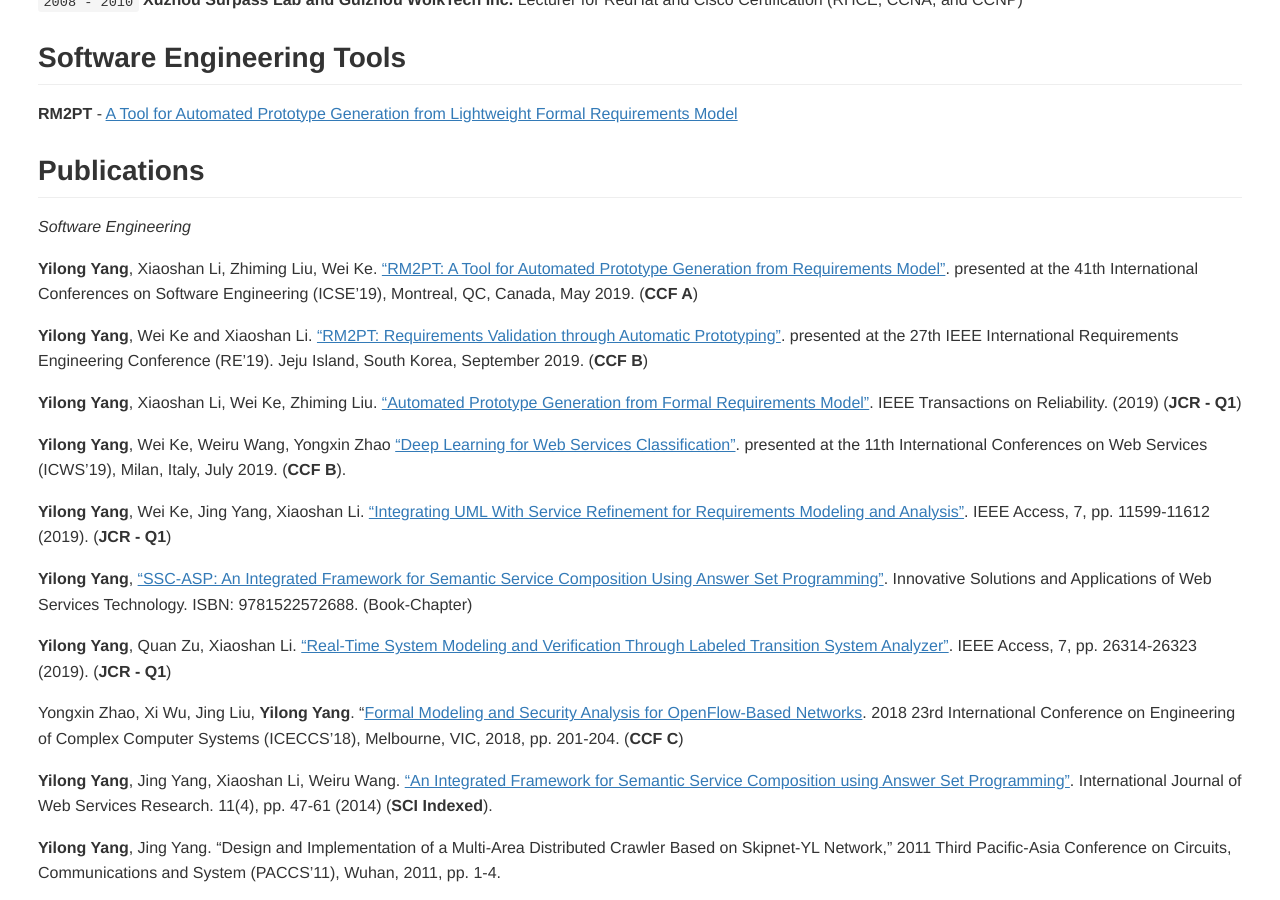
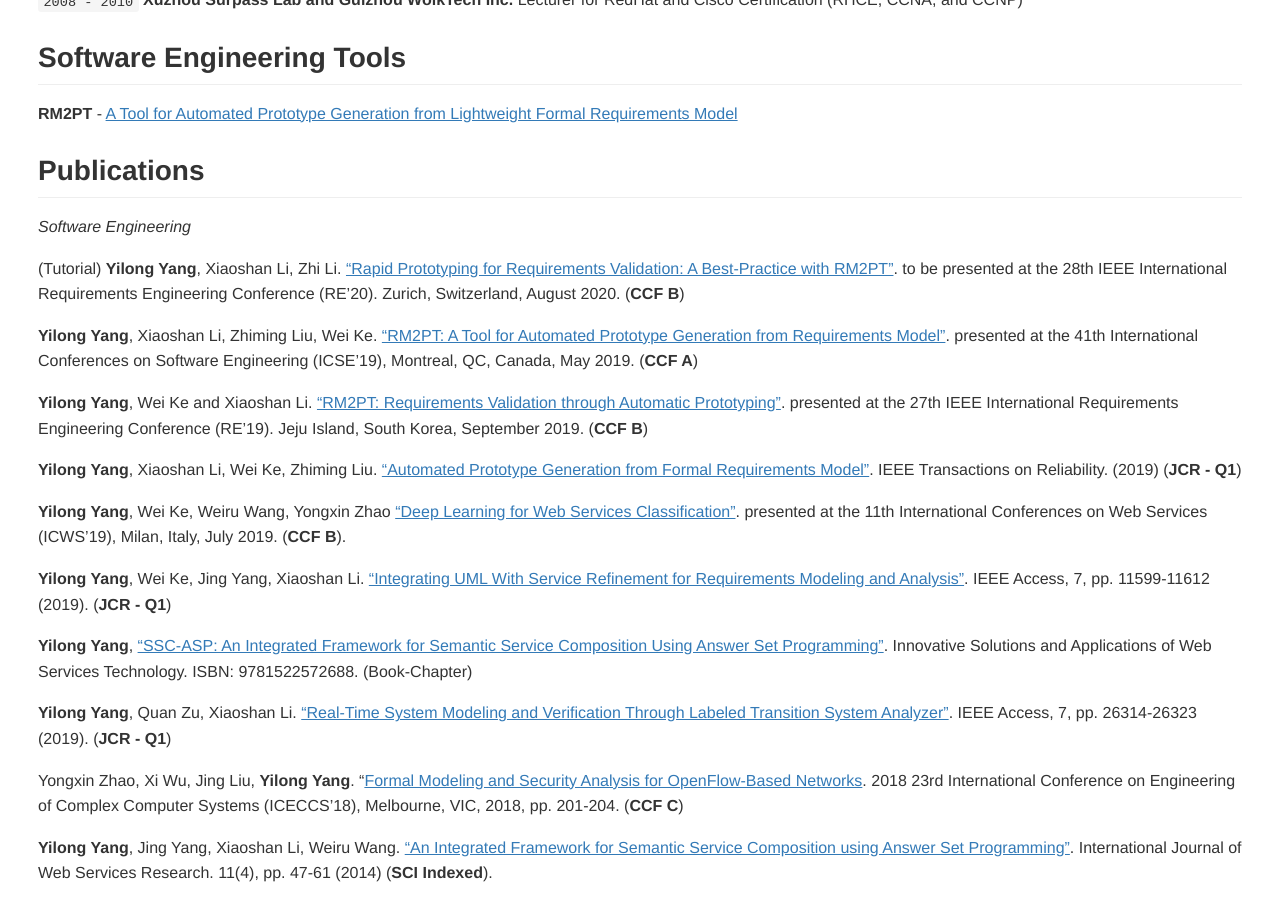
Before and after one commit to yylonly/yylonly.github.io, a Jekyll site: the page built from index.md, in a window 1280 px wide and 900 px high, scrolled down 831 px. Built offline with Jekyll 4.4.1, drawn with Linux system fonts in a browser that asks for light colours; nearby versions of some CDN libraries; some web fonts are replaced.

Commit message:
add re'20

```diff
--- a/index.md
+++ b/index.md
@@ -48,6 +48,8 @@
 ## Publications
 
 *Software Engineering*
+
+(Tutorial) **Yilong Yang**, Xiaoshan Li, Zhi Li. ["Rapid Prototyping for Requirements Validation: A Best-Practice with RM2PT"](). to be presented at the 28th IEEE International Requirements Engineering Conference (RE'20). Zurich, Switzerland, August 2020. (**CCF B**)
 
 **Yilong Yang**, Xiaoshan Li, Zhiming Liu, Wei Ke. ["RM2PT: A Tool for Automated Prototype Generation from Requirements Model"](https://doi.org/10.1109/ICSE-Companion.2019.00038). presented at the 41th International Conferences on Software Engineering (ICSE'19), Montreal, QC, Canada, May 2019. (**CCF A**)
 
```
